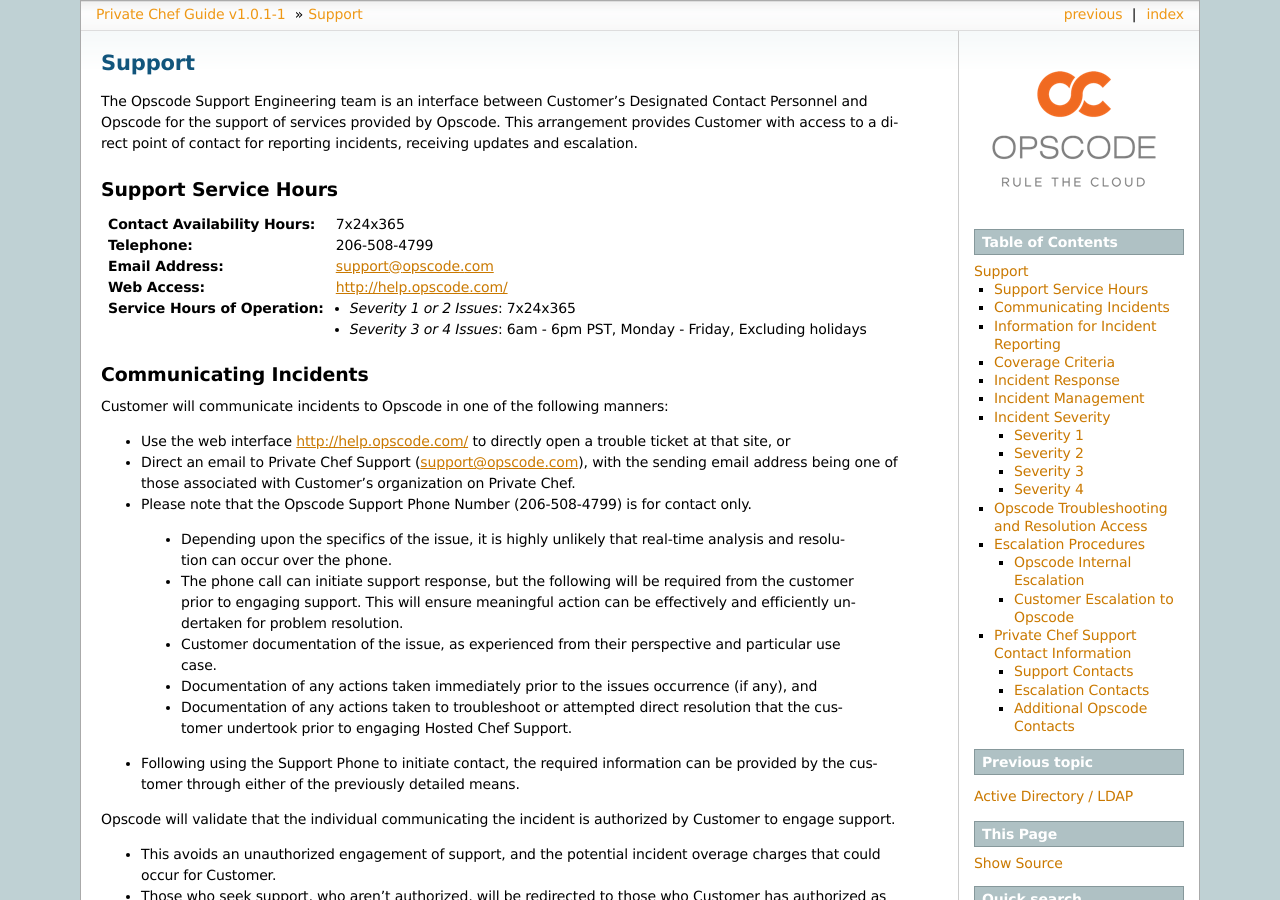
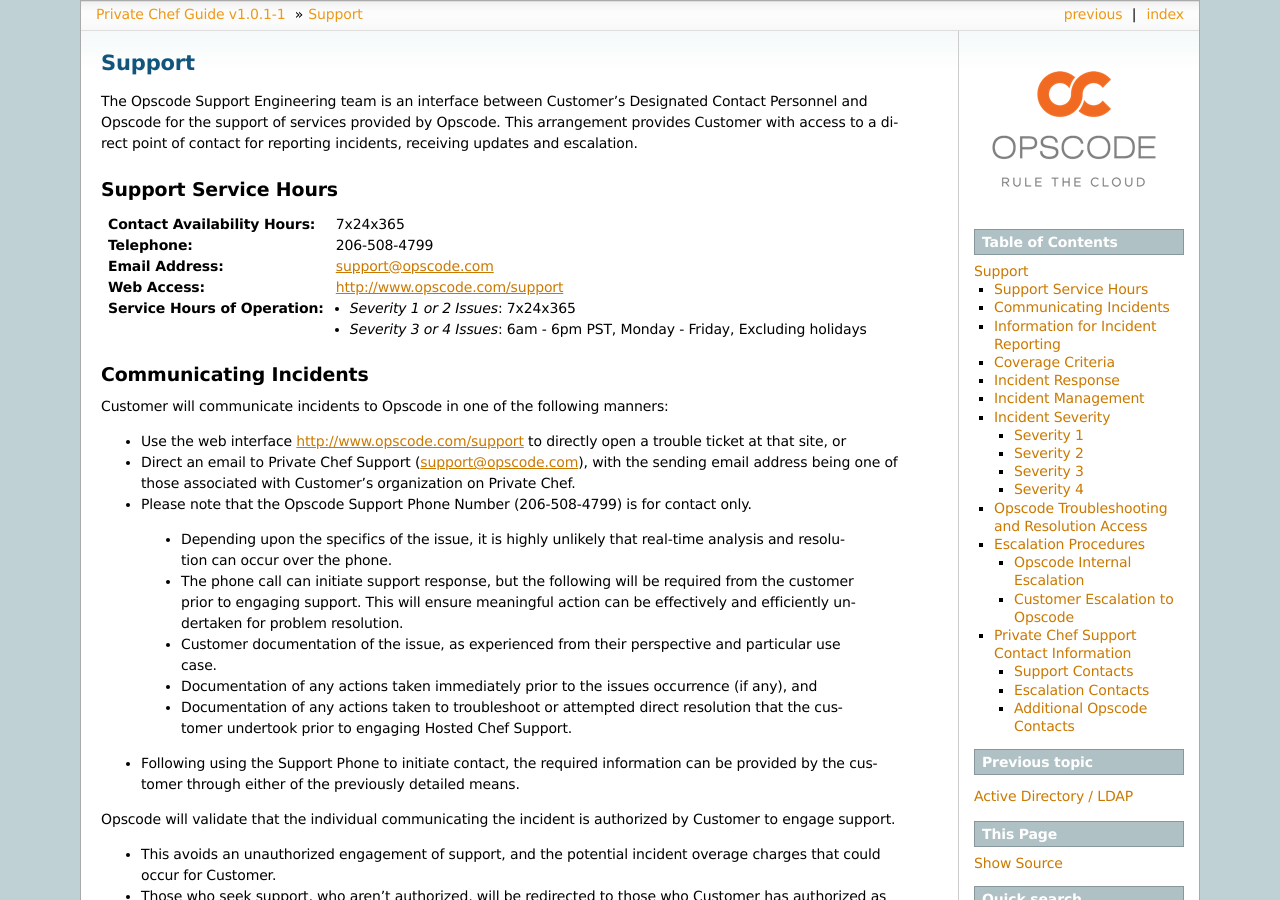
Before and after one commit to chef-boneyard/private-chef-administration, a Sphinx documentation site: the page built from source/support.rst, in a window 1280 px wide and 900 px high. Built offline with Sphinx 7.4.7, drawn with Linux system fonts in a browser that asks for light colours; some of the changed lines change nothing that is shown; some of the changed text lies outside the part shown.

Commit message:
Update links to support site to point to the new URL.
As part of the upgraded support backend, customers will need
to visit a www.opscode.com/support rather than help.opscode.com

```diff
--- a/source/support.rst
+++ b/source/support.rst
@@ -16,7 +16,7 @@
 :Contact Availability Hours: 7x24x365
 :Telephone:	206-508-4799
 :Email Address:	support@opscode.com
-:Web Access:	http://help.opscode.com/
+:Web Access:	http://www.opscode.com/support
 :Service Hours of Operation: - *Severity 1 or 2 Issues*: 7x24x365
                              - *Severity 3 or 4 Issues*: 6am - 6pm PST, Monday - Friday, Excluding holidays
 
@@ -26,7 +26,7 @@
 
 Customer will communicate incidents to Opscode in one of the following manners:
 
-*	Use the web interface http://help.opscode.com/ to directly open a trouble ticket at that site, or
+*	Use the web interface http://www.opscode.com/support to directly open a trouble ticket at that site, or
 
 *	Direct an email to Private Chef Support (support@opscode.com), with the sending email address being one of those associated with Customer's organization on Private Chef.
 
@@ -286,7 +286,7 @@
 :Contact Availability Hours:	7x24x365
 :Telephone: 206-508-4799
 :Email Address: support@opscode.com
-:Web Access: http://help.opscode.com/
+:Web Access: http://www.opscode.com/support
 :Service Hours of Operation: - Severity 1 or 2 Issues: 7x24x365
                              - Severity 3 or 4 Issues: 6am - 6pm PST, Monday - Friday, Excluding holidays
 
```
